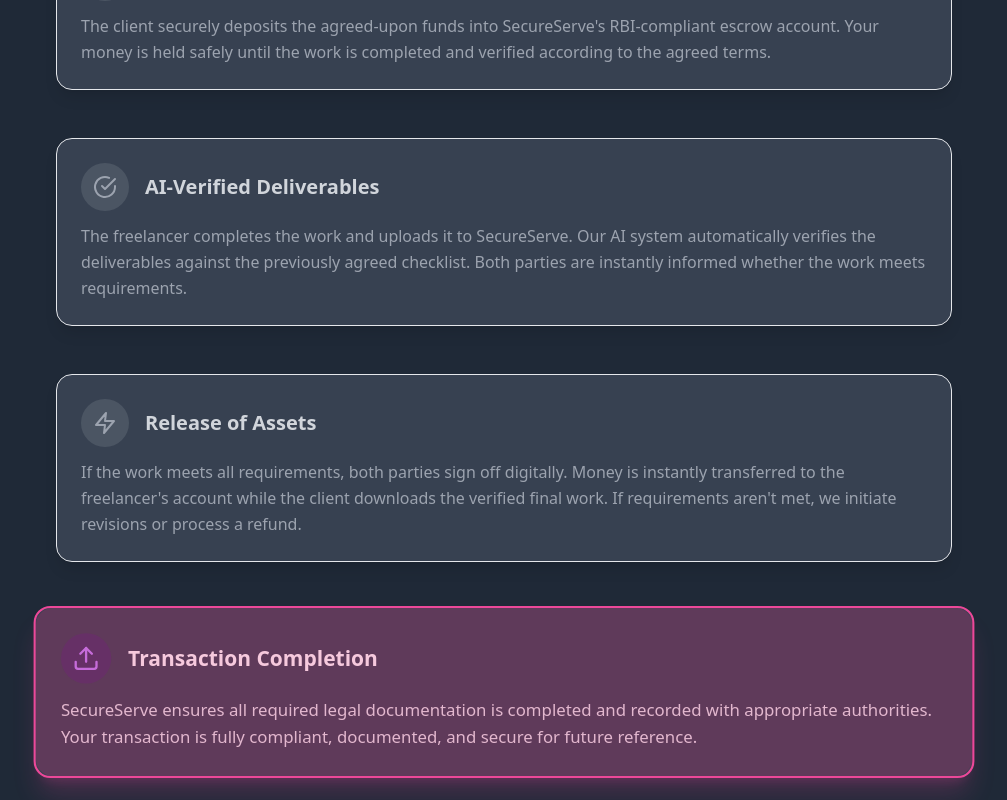
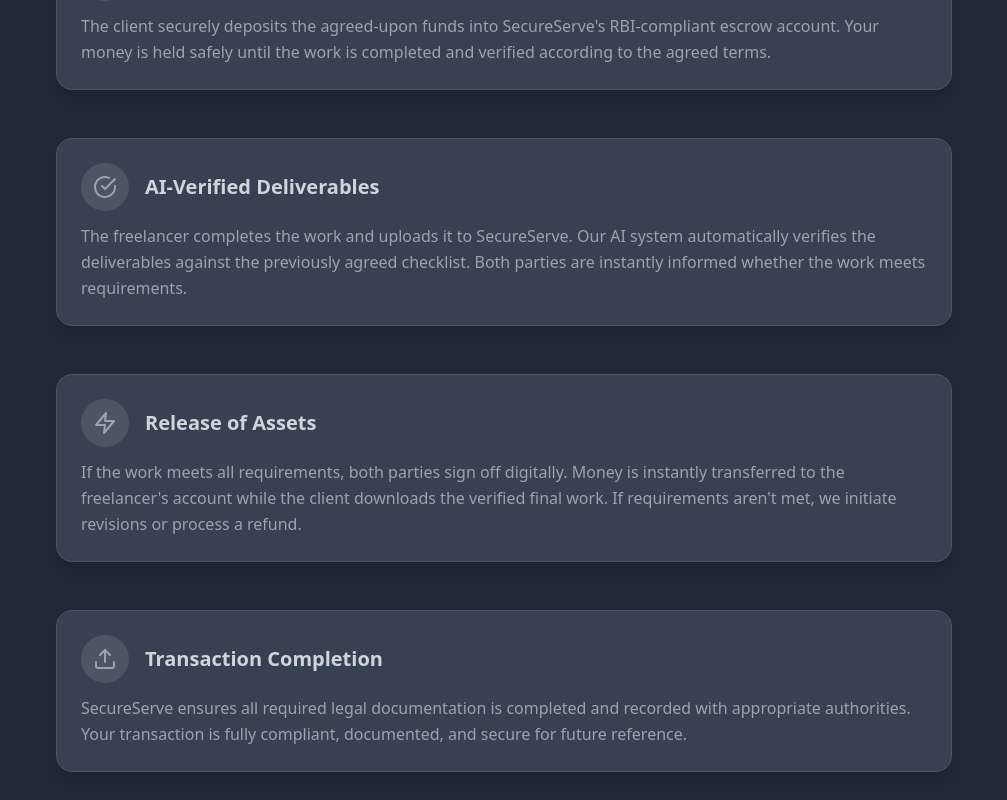
Before and after one commit to secureserve2025/SSBackendOnCursor, a React (Vite) app: page / in a window 1280 px wide. Shown: the part 2760-3560 px from the top of the page, without its empty margins (136-1143 px from the left). Built offline with nearby package versions, Linux system fonts and the light colour scheme.

Commit message:
Remove all animation effects from How It Works section

```diff
--- a/src/components/HowItWorksSection.tsx
+++ b/src/components/HowItWorksSection.tsx
@@ -1,15 +1,11 @@
 import React, { useState, useEffect, useRef } from 'react';
-import { FileText, Shield, Upload, CheckCircle, Zap, Users, ChevronDown } from 'lucide-react';
+import { FileText, Shield, Upload, CheckCircle, Zap, Users } from 'lucide-react';
 
 interface HowItWorksSectionProps {
   darkMode: boolean;
 }
 
 const HowItWorksSection: React.FC<HowItWorksSectionProps> = ({ darkMode }) => {
-  const [activeStep, setActiveStep] = useState(0);
-  const [visibleSteps, setVisibleSteps] = useState<number[]>([]);
-  const sectionRef = useRef<HTMLElement>(null);
-  const stepRefs = useRef<(HTMLDivElement | null)[]>([]);
 
   // Color schemes for each step
   const stepColors = [
@@ -60,55 +56,8 @@ const HowItWorksSection: React.FC<HowItWorksSectionProps> = ({ darkMode }) => {
     }
   ];
 
-  // Progressive reveal animation
-  useEffect(() => {
-    const revealTimer = setInterval(() => {
-      setVisibleSteps(prev => {
-        if (prev.length < steps.length) {
-          return [...prev, prev.length];
-        }
-        clearInterval(revealTimer);
-        return prev;
-      });
-    }, 800); // Reveal each step every 800ms
-
-    return () => clearInterval(revealTimer);
-  }, [steps.length]);
-  // Scroll-based highlighting
-  useEffect(() => {
-    const handleScroll = () => {
-      if (!sectionRef.current) return;
-
-      const sectionTop = sectionRef.current.offsetTop;
-      const sectionHeight = sectionRef.current.offsetHeight;
-      const scrollY = window.scrollY;
-      const windowHeight = window.innerHeight;
-
-      // Check if section is in view
-      if (scrollY + windowHeight > sectionTop && scrollY < sectionTop + sectionHeight) {
-        // Calculate which step should be active based on scroll position
-        const relativeScroll = scrollY + windowHeight - sectionTop;
-        const stepHeight = sectionHeight / steps.length;
-        const newActiveStep = Math.min(
-          Math.floor(relativeScroll / stepHeight),
-          steps.length - 1
-        );
-
-        if (newActiveStep >= 0 && newActiveStep !== activeStep) {
-          setActiveStep(newActiveStep);
-        }
-      }
-    };
-
-    window.addEventListener('scroll', handleScroll);
-    handleScroll(); // Initial check
-
-    return () => window.removeEventListener('scroll', handleScroll);
-  }, [activeStep, steps.length]);
-
   return (
     <section
-      ref={sectionRef}
       id="how-it-works"
       className={`py-16 px-4 sm:px-6 lg:px-8 transition-colors duration-300 ${
         darkMode ? 'bg-gray-800' : 'bg-gray-50'
@@ -135,80 +84,43 @@ const HowItWorksSection: React.FC<HowItWorksSectionProps> = ({ darkMode }) => {
           <div className="space-y-12">
             {steps.map((step, index) => {
               const IconComponent = step.icon;
-              const isActive = index === activeStep;
-              const isCompleted = index < activeStep;
-              const isVisible = visibleSteps.includes(index);
 
               return (
                 <div
                   key={step.id}
-                  ref={(el) => (stepRefs.current[index] = el)}
-                  className={`relative flex items-start transition-all duration-700 ${
-                    isActive ? 'transform scale-105' : ''
-                  } ${
-                    isVisible
-                      ? 'opacity-100 transform translate-y-0'
-                      : 'opacity-0 transform translate-y-8'
-                  }`}
-                  style={{
-                    transitionDelay: `${index * 0.1}s`
-                  }}
+                  className="relative flex items-start"
                 >
 
                   {/* Step Content Card */}
-                  <div className={`flex-1 p-6 rounded-2xl transition-all duration-700 ${
-                    isVisible
-                      ? 'opacity-100 transform translate-x-0'
-                      : 'opacity-0 transform translate-x-8'
-                  } ${
-                    isActive
-                      ? darkMode
-                        ? `bg-gray-700 border-2 shadow-2xl ${stepColors[index].border} shadow-xl ${stepColors[index].glow}`
-                        : `bg-white border-2 shadow-2xl ${stepColors[index].border} shadow-xl ${stepColors[index].glow}`
-                      : darkMode
-                        ? `bg-gray-700 border ${stepColors[index].border.replace('border-', 'border-').replace('-500', '-500/30')} hover:${stepColors[index].border.replace('border-', 'border-').replace('-500', '-500/50')}`
-                        : 'bg-white border border-gray-200 hover:border-gray-300'
-                  } shadow-lg hover:shadow-xl`}
-                  style={{
-                    transitionDelay: `${index * 0.1 + 0.4}s`
-                  }}>
+                  <div className={`flex-1 p-6 rounded-2xl ${
+                    darkMode
+                      ? 'bg-gray-700 border border-gray-600'
+                      : 'bg-white border border-gray-200'
+                  } shadow-lg`}>
 
                     {/* Icon and Title */}
                     <div className="flex items-center space-x-4 mb-3">
-                      <div className={`p-3 rounded-full transition-all duration-500 ${
-                        isActive
-                          ? darkMode ? 'bg-purple-900/30' : 'bg-purple-100'
-                          : darkMode ? 'bg-gray-600' : 'bg-gray-100'
+                      <div className={`p-3 rounded-full ${
+                        darkMode ? 'bg-gray-600' : 'bg-gray-100'
                       }`}>
-                        <IconComponent className={`h-6 w-6 transition-all duration-500 ${
-                          isActive
-                            ? darkMode ? 'text-purple-400 scale-110' : 'text-purple-600 scale-110'
-                            : darkMode ? 'text-gray-400' : 'text-gray-500'
+                        <IconComponent className={`h-6 w-6 ${
+                          darkMode ? 'text-gray-400' : 'text-gray-500'
                         }`} />
                       </div>
 
-                      <h3 className={`text-xl font-semibold transition-colors duration-500 ${
-                        isActive
-                          ? darkMode ? 'text-white' : 'text-gray-900'
-                          : darkMode ? 'text-gray-300' : 'text-gray-700'
+                      <h3 className={`text-xl font-semibold ${
+                        darkMode ? 'text-gray-300' : 'text-gray-700'
                       }`}>
                         {step.title}
                       </h3>
                     </div>
 
                     {/* Description */}
-                    <p className={`text-base leading-relaxed transition-colors duration-500 ${
-                      isActive
-                        ? darkMode ? 'text-gray-200' : 'text-gray-600'
-                        : darkMode ? 'text-gray-400' : 'text-gray-500'
+                    <p className={`text-base leading-relaxed ${
+                      darkMode ? 'text-gray-400' : 'text-gray-500'
                     }`}>
                       {step.description}
                     </p>
-
-                    {/* Active Step Glow Effect */}
-                    {isActive && (
-                      <div className={`absolute inset-0 rounded-2xl opacity-10 pointer-events-none animate-pulse ${stepColors[index].bg}`}></div>
-                    )}
                   </div>
                 </div>
               );
```
